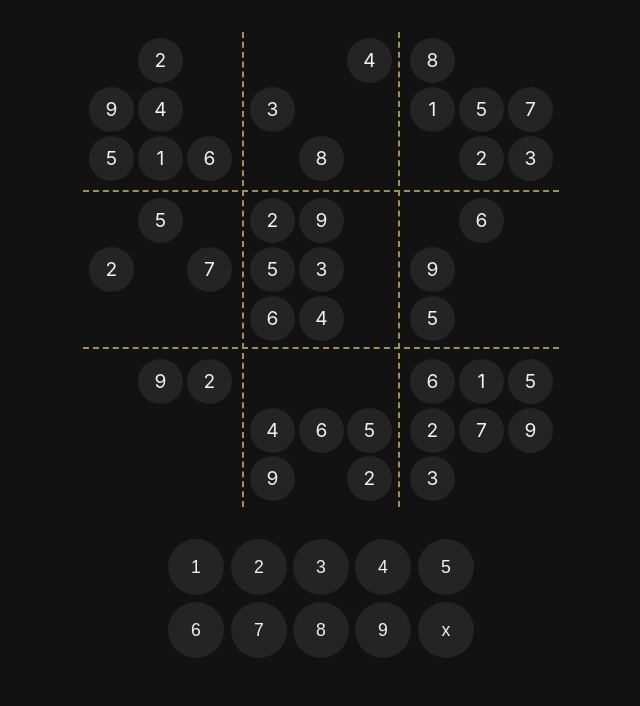
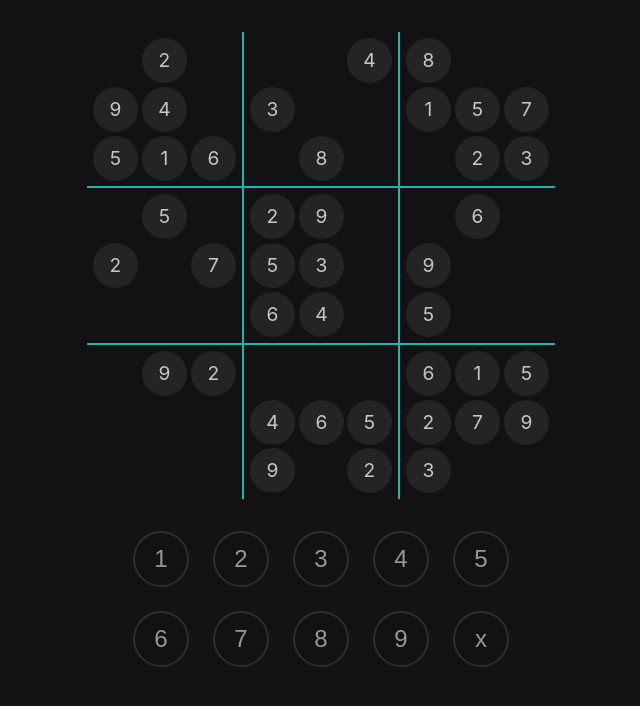
Before and after one commit to shubham-kv/sudoku, a React (Create React App) app: page / in a window 1280 px wide. Shown: the top 706 px of the page, without its empty margins (319-959 px from the left). Built offline with nearby package versions, Linux system fonts and the light colour scheme.

Commit message:
Added scss

```diff
--- a/package.json
+++ b/package.json
@@ -35,5 +35,8 @@
       "last 1 firefox version",
       "last 1 safari version"
     ]
+  },
+  "devDependencies": {
+    "sass": "^1.52.3"
   }
 }
--- a/src/components/App.js
+++ b/src/components/App.js
@@ -1,21 +1,12 @@
-import React, {useContext, useRef} from 'react'
+import React from 'react'
 
 import Sudoku from './Sudoku'
 import Input from './Input'
-import {SudokuContext} from '../SudokuContext'
-import {useOutsideClickHandler} from '../customHooks'
 
 export default function App() {
-	const sudokuContextValue = useContext(SudokuContext)
-	const [, setSelectedValue] = sudokuContextValue.sValue
-
-	const mainRef = useRef(null)
-	const outsideClickHandler = () => setSelectedValue(null)
-	useOutsideClickHandler(mainRef, outsideClickHandler)
-
 	return (
 		<div className='app'>
-			<main ref={mainRef}>
+			<main>
 				<Sudoku />
 				<Input />
 			</main>
--- a/src/components/Input.js
+++ b/src/components/Input.js
@@ -1,4 +1,4 @@
-import React, {useCallback, useContext} from 'react'
+import React, {useCallback, useContext, useEffect} from 'react'
 import {range} from 'lodash'
 
 import {SudokuContext} from '../SudokuContext'
@@ -7,6 +7,10 @@ import {SudokuContext} from '../SudokuContext'
 export default function Input() {
 	const sudokuContextValue = useContext(SudokuContext)
 	const [selectedValue, setSelectedValue] = sudokuContextValue.sValue
+
+	useEffect(() => {
+		selectedValue && document.querySelector('.input_cell.active').focus()
+	}, [selectedValue])
 
 	const handleClick = useCallback((e, number) => {
 		if(selectedValue === number) {
@@ -18,34 +22,20 @@ export default function Input() {
 		}
 	}, [selectedValue, setSelectedValue])
 
-	// set value to null on losing focus
-	const handleBlur = useCallback((e) => {
-		if(document.activeElement.classList.contains('input__cell')) {
-			setSelectedValue(null)
-		}
-	}, [setSelectedValue])
-
-	document.querySelectorAll('.input__cell').forEach(el => {
-		if(Number(el.innerText) === selectedValue) {
-			el.focus()
-		}
-	})
 
 	return (
 		<div className='number_input'>
 			{
 				range(1, 9 + 1).map(number => (
-					<button
-						key={number}
-						className='input__cell'
+					<button key={number}
+						className={(selectedValue === number) ? 'input_cell active' : 'input_cell'}
 						onClick={(e) => handleClick(e, number)}
-						onBlur={handleBlur}
 						>
 						{number}
 					</button>
 				))
 			}
-			<button className='input__cell' onClick={() => setSelectedValue(0)}>
+			<button className='input_cell' onClick={() => setSelectedValue(0)}>
 				x
 			</button>
 		</div>
--- a/src/components/SudokuSquare.js
+++ b/src/components/SudokuSquare.js
@@ -34,33 +34,32 @@ export default function SudokuSquare({squareRowIndex, squareColIndex, matrixArr}
 	}, [inputMatrix, workingMatrix, setWorkingMatrix, selectedValue, setSelectedValue])
 
 	return (
-		<div className='sudoku__square'>
+		<div className='sudoku_square'>
 			{
 				range(squareRowIndex, squareRowIndex + 3).map(row => (
 					range(squareColIndex, squareColIndex + 3).map(col => {
 
 						const value = workingMatrix[row][col]
-						const wrapperClassList = ['sudoku__cell_wrapper']
-						const elClassList = ['sudoku__cell']
+						const elClassList = ['sudoku_cell']
 
 						if(inputMatrix[row][col] !== 0) {
-							elClassList.push('sudoku__cell--unmodifiable')
+							elClassList.push('unmodifiable')
 						}
 
 						if(value !== 0) {
 							if(value === selectedValue) {
-								elClassList.push('sudoku__cell--highlighted')
+								elClassList.push('highlighted')
 							}
 
 							if(isInvalidCell(inputMatrix, workingMatrix, {row, col})) {
-								elClassList.push('sudoku__cell--incorrect')
+								elClassList.push('incorrect')
 							}
 						}
 
 						return (
 							<div
 								key={`sudoku_cell_wrapper_${row}${col}`}
-								className={wrapperClassList.join(' ')}
+								className={'sudoku_cell_wrapper'}
 								onMouseDown={e => e.preventDefault()}
 								onClick={() => handleCellClick(row, col)}
 								>
--- a/src/customHooks.js
+++ b/src/customHooks.js
@@ -1,21 +1,6 @@
 import {useEffect, useState} from 'react'
 import {randomize, solveMatrix, removeCells} from './sudokuMethods'
 import {deepCopy, genEmptySudokuMatrix} from './utils'
-
-export const useOutsideClickHandler = (ref, outsideClickHandler) => {
-	useEffect(() => {
-		const clickHandler = (e) => {
-			if(ref && !ref.current.contains(e.target)) {
-				outsideClickHandler()
-			}
-		}
-		document.addEventListener('click', clickHandler)
-
-		return () => {
-			document.removeEventListener('click', clickHandler)
-		}
-	}, [ref, outsideClickHandler])
-}
 
 export const useSudokuMatrix = () => {
 	const [inputMatrix, setInputMatrix] = useState(genEmptySudokuMatrix())
--- a/src/index.css
+++ /dev/null
@@ -1,172 +0,0 @@
-
-* {
-	box-sizing: border-box;
-}
-
-:root {
-	--background_color: #121212;
-	--surface_color: #242424;
-	--primary_color: #9C915D;
-	--error_color: #d55959;
-
-	--on_primary: #121212;
-	--on_surface: #f0f0f0;
-	--on_background: #f0f0f0;
-	--on_error: #FFFFFF;
-}
-
-body {
-	margin: 0;
-	font-family: -apple-system, BlinkMacSystemFont, 'Segoe UI', 'Roboto', 'Oxygen',
-		'Ubuntu', 'Cantarell', 'Fira Sans', 'Droid Sans', 'Helvetica Neue', sans-serif;
-	-webkit-font-smoothing: antialiased;
-	-moz-osx-font-smoothing: grayscale;
-	color: var(--on_background);
-	background-color: var(--background_color);
-}
-
-.app {
-	width: 100vw;
-	min-height: 100vh;
-}
-
-main {
-	display: flex;
-	flex-direction: column;
-	align-items: center;
-
-	max-width: 600px;
-	width: 90%;
-	margin: auto;
-}
-
-
-.sudoku_board {
-	display: inline-grid;
-	grid-template-columns: auto auto auto;
-	margin: 2rem 0;
-	gap: 4px;
-	font-size: 1.2rem;
-}
-
-.sudoku__square {
-	display: inline-grid;
-	grid-template-columns: auto auto auto;
-	padding: 4px;
-	/* gap: 2px; */
-	/* margin: 4px; */
-}
-
-.sudoku__square:nth-child(4),
-.sudoku__square:nth-child(5),
-.sudoku__square:nth-child(6) {
-	border-top: #9C915D dashed 2px;
-	border-bottom: #9C915D dashed 2px;
-}
-
-.sudoku__square:nth-child(2),
-.sudoku__square:nth-child(5),
-.sudoku__square:nth-child(8) {
-	border-left: #9C915D dashed 2px;
-	border-right: #9C915D dashed 2px;
-}
-
-.sudoku__cell_wrapper {
-	transition: all 0.4s ease;
-}
-
-.sudoku__cell_wrapper--highlighed {
-	background-color: rgba(183, 168, 91, 0.1);
-}
-
-.sudoku__cell,
-.input__cell {
-	display: grid;
-	place-items: center;
-	user-select: none;
-	transform: scale(0);
-	animation: Grow 0.2s ease-in forwards;
-}
-
-.sudoku__cell {
-	width:  2.8rem;
-	height: 2.8rem;
-	margin: 2px;
-	border-radius: 50%;
-	transition: all 0.4s ease;
-}
-
-@keyframes Grow {
-	100% {
-		transform: scale(1);
-	}
-}
-
-.sudoku__cell--unmodifiable {
-	color: var(--on_surface);
-	background-color: rgb(36, 36, 36, 1);
-}
-
-.sudoku__cell--highlighted {
-	color: var(--on_primary);
-	background-color: rgb(156, 145, 93, 0.8);
-}
-
-.sudoku__cell--incorrect {
-	color: var(--error_color);
-	background-color: rgba(176, 0, 0, 0.3);
-	animation: ErrorWiggle 0.1s linear forwards;
-}
-
-
-@keyframes ErrorWiggle {
-	0% {
-		transform: translateX(0%) scale(1);
-	}
-	25% {
-		transform: translateX(+10px) scale(1.05);
-	}
-	50% {
-		transform: translateX(0%) scale(1.05);
-	}
-	75% {
-		transform: translateX(-10px) scale(1.05);
-	}
-	100% {
-		transform: translateX(0%) scale(1);
-	}
-}
-
-
-.number_input {
-	display: inline-grid;
-	grid-template-columns: 1fr 1fr 1fr 1fr 1fr;
-	gap: 0.4rem;
-}
-
-.input__cell {
-	width:  3.5rem;
-	height: 3.5rem;
-	border: none;
-	outline: none;
-
-	font-size: 1.1rem;
-	border-radius: 50%;
-	background-color: var(--surface_color);
-	color: inherit;
-	transition: all 0.2s ease;
-}
-
-.input__cell:hover {
-	background-color: rgba(255, 255, 255, 0.12);
-}
-
-.input__cell:focus {
-	color: var(--on_primary);
-	background-color: var(--primary_color);
-}
-
-.input__cell:active {
-	color: var(--on_primary);
-	background-color: var(--primary_color);
-}
--- a/src/index.js
+++ b/src/index.js
@@ -4,7 +4,8 @@ import ReactDOM from 'react-dom/client'
 import App from './components/App'
 import {SudokuContextProvider} from './SudokuContext'
 
-import './index.css'
+import './styles/default.scss'
+import './styles/index.scss'
 
 const root = ReactDOM.createRoot(document.getElementById('root'))
 root.render(
--- /dev/null
+++ b/src/styles/default.scss
@@ -0,0 +1,12 @@
+
+* {
+	box-sizing: border-box;
+}
+
+body {
+	margin: 0;
+	font-family: -apple-system, BlinkMacSystemFont, 'Segoe UI', 'Roboto', 'Oxygen',
+		'Ubuntu', 'Cantarell', 'Fira Sans', 'Droid Sans', 'Helvetica Neue', sans-serif;
+	-webkit-font-smoothing: antialiased;
+	-moz-osx-font-smoothing: grayscale;
+}
--- /dev/null
+++ b/src/styles/index.scss
@@ -0,0 +1,132 @@
+@import './variables';
+
+@mixin GridCenter {
+	display: grid;
+	place-items: center;
+}
+
+body {
+	color: $foreground_nom;
+	background-color: $background_color;
+}
+
+.app {
+	width: 100vw;
+	min-height: 100vh;
+}
+
+main {
+	display: flex;
+	flex-direction: column;
+	align-items: center;
+	width: 90%;
+	margin: auto;
+	max-width: 600px;
+}
+
+
+.sudoku_board {
+	display: inline-grid;
+	grid-template-columns: auto auto auto;
+	margin: 2rem 0;
+	font-size: 1.2rem;
+}
+
+.sudoku_square {
+	display: inline-grid;
+	grid-template-columns: auto auto auto;
+	padding: 4px;
+
+	$border_style: rgba($primary_color, 0.9) solid 2px;
+
+	&:nth-child(4), &:nth-child(5), &:nth-child(6) {
+		border-top: $border_style;
+		border-bottom: $border_style;
+	}
+
+	&:nth-child(2), &:nth-child(5), &:nth-child(8) {
+		border-left: $border_style;
+		border-right: $border_style;
+	}
+}
+
+
+.sudoku_cell {
+	@include GridCenter();
+
+	width:  2.8rem;
+	height: 2.8rem;
+	margin: 2px;
+
+	user-select: none;
+	border-radius: 50%;
+	transition: all 0.4s ease;
+	animation: Grow 0.2s ease-in forwards;
+
+	&.unmodifiable {
+		color: $foreground_high;
+		background-color: $surface_color;
+	}
+
+	&.highlighted {
+		color: $on_primary;
+		background-color: $primary_color;
+	}
+
+	&.incorrect {
+		color: $error_color;
+		background-color: rgba(176, 0, 0, 0.3);
+	}
+}
+
+@keyframes Grow {
+	0% {
+		transform: scale(0);
+	}
+	100% {
+		transform: scale(1);
+	}
+}
+
+
+.number_input {
+	display: inline-grid;
+	grid-template-columns: 1fr 1fr 1fr 1fr 1fr;
+	gap: 1.5rem;
+}
+
+.input_cell {
+	width:  3.5rem;
+	height: 3.5rem;
+
+	outline: none;
+	user-select: none;
+	background: none;
+
+	font-size: 1.5rem;
+	color: $foreground_nom;
+	border-radius: 50%;
+	border: 2px solid rgba(255, 255, 255, 0.12);
+
+	transition: all 0.2s ease;
+	animation: Grow 0.2s ease-in forwards;
+
+	&:hover {
+		color: #f0f0f0;
+		border-color: $primary_color;
+		background-color: rgb($primary_color, 0.2);
+	}
+
+	&:focus {
+		color: #f0f0f0;
+		border-color: $primary_color;
+		background-color: rgba($primary_color, 0.4);
+	}
+
+	&.active {
+		color: $on_primary;
+		border-color: $primary_color;
+		background-color: $primary_color;
+		box-shadow: 0 0 30px 5px rgba($primary_color, 0.6);
+	}
+}
--- /dev/null
+++ b/src/styles/variables.scss
@@ -0,0 +1,20 @@
+$neon_purple:	#C724B1;
+$neon_yellow:	#c7cc36;
+$neon_orange:	#b88a29;
+$neon_green:	#64af59;
+$neon_blue:		#8989ff;
+$neon_cyan:		#27c3c3;
+
+$primary_color: $neon_cyan;
+$error_color: 		#d55959;
+$background_color:	#121212;
+$surface_color:		#242424;
+
+$on_primary:	#121212;
+$on_surface:	#F0F0F0;
+$on_background:	#F0F0F0;
+$on_error:		#F0F0F0;
+
+$foreground_low: rgba($on_background, 0.40);
+$foreground_nom: rgba($on_background, 0.60);
+$foreground_high: rgba($on_background, 0.80);
```
Also changed, not shown: 1 other file (tests, documents, lock files or other folders).
